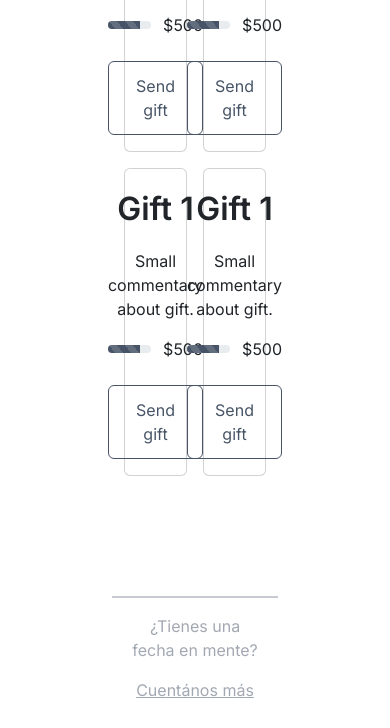
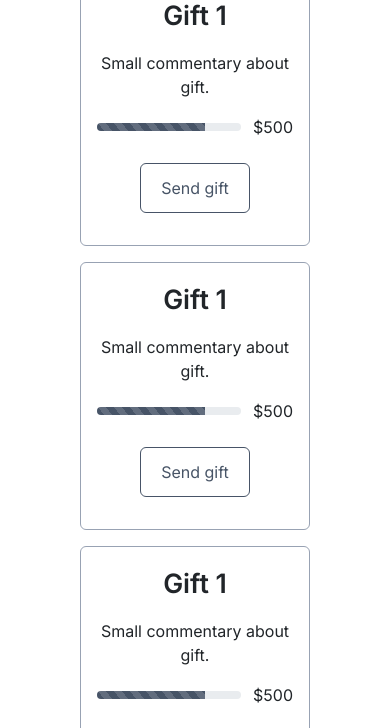
Before and after one commit to francosalazarn/wed-saas, a website: page pages/registry.html in a window 390 px wide. Shown: the part 752-1480 px from the top of the page. Drawn offline with nearby package versions, Linux system fonts and the light colour scheme.

Commit message:
adjusted media queries for registry page

```diff
--- a/pages/registry.html
+++ b/pages/registry.html
@@ -45,7 +45,7 @@
         </div>
     </nav>
 
-    <section class="margin-px-auto padding-card-area">
+    <section class="margin-px-gifts padding-card-area">
         <section class="gift-area">
             <div class="gift-card card" id="gift-main">
                 <div class="card-body">
--- a/scss/_index.scss
+++ b/scss/_index.scss
@@ -50,6 +50,7 @@ header {
     border-radius: 8px;
     background: var(--base-white, #FFF);
     z-index: 1;
+    border: $secondary-gray solid 1px;
 }
 
 .navbar-collapse {
@@ -158,7 +159,7 @@ hr {
     }
 }
 
-@media (max-width: 1040px) {
+@media (max-width: 1280px) {
     .margin-px-auto {
         margin: 176px 100px 104px;
     }
--- a/scss/_registry.scss
+++ b/scss/_registry.scss
@@ -1,5 +1,9 @@
 .padding-card-area {
-    padding: 0 24px;
+    padding: 0 40px;
+}
+
+.margin-px-gifts {
+    margin: 176px 240px 214px;
 }
 
 .gift-area {
@@ -20,6 +24,10 @@
     flex-direction: column;
     align-items: center;
     gap: 12px;
+}
+
+.card {
+    border-color: $secondary-gray;
 }
 
 .gift-info {
@@ -70,6 +78,7 @@
 
 .btn {
     padding: 12px 20px;
+    margin-bottom: 16px;
 }
 
 
@@ -78,3 +87,32 @@
     align-items: center;
     justify-content: center;
 }
+
+@media (max-width: 1280px) {
+    .margin-px-gifts {
+        margin: 176px 100px 214px;
+    }
+}
+
+@media (max-width: 848px) {
+    .gift-area {
+        grid-template-areas:
+        "giftmain"
+        "gift1"
+        "gift2"
+        "gift3"
+        "gift4";
+    }
+}
+
+@media (max-width: 584px) {
+    .margin-px-gifts {
+        margin: 64px 40px 214px;
+        }
+    .gift-name {
+        font-size: 20pt;
+    }
+    .gift-desc {
+        font-size: 12pt;
+    }
+}
--- a/scss/_var.scss
+++ b/scss/_var.scss
@@ -2,3 +2,4 @@ $h1-full-size: 40pt;
 $secondary-text-size: 24pt;
 
 $primary-dark: #475467;
+$secondary-gray: #98A2B3
--- a/scss/_venue.scss
+++ b/scss/_venue.scss
@@ -50,7 +50,7 @@
 }
 
 @media (max-width: 1040px) {
-.margin-px-venue {
-    margin: 176px 100px 214px;
-    }
+    .margin-px-venue {
+        margin: 176px 100px 214px;
+        }
 }
```
Also changed, not shown: css/styles.css, 1 other file.
